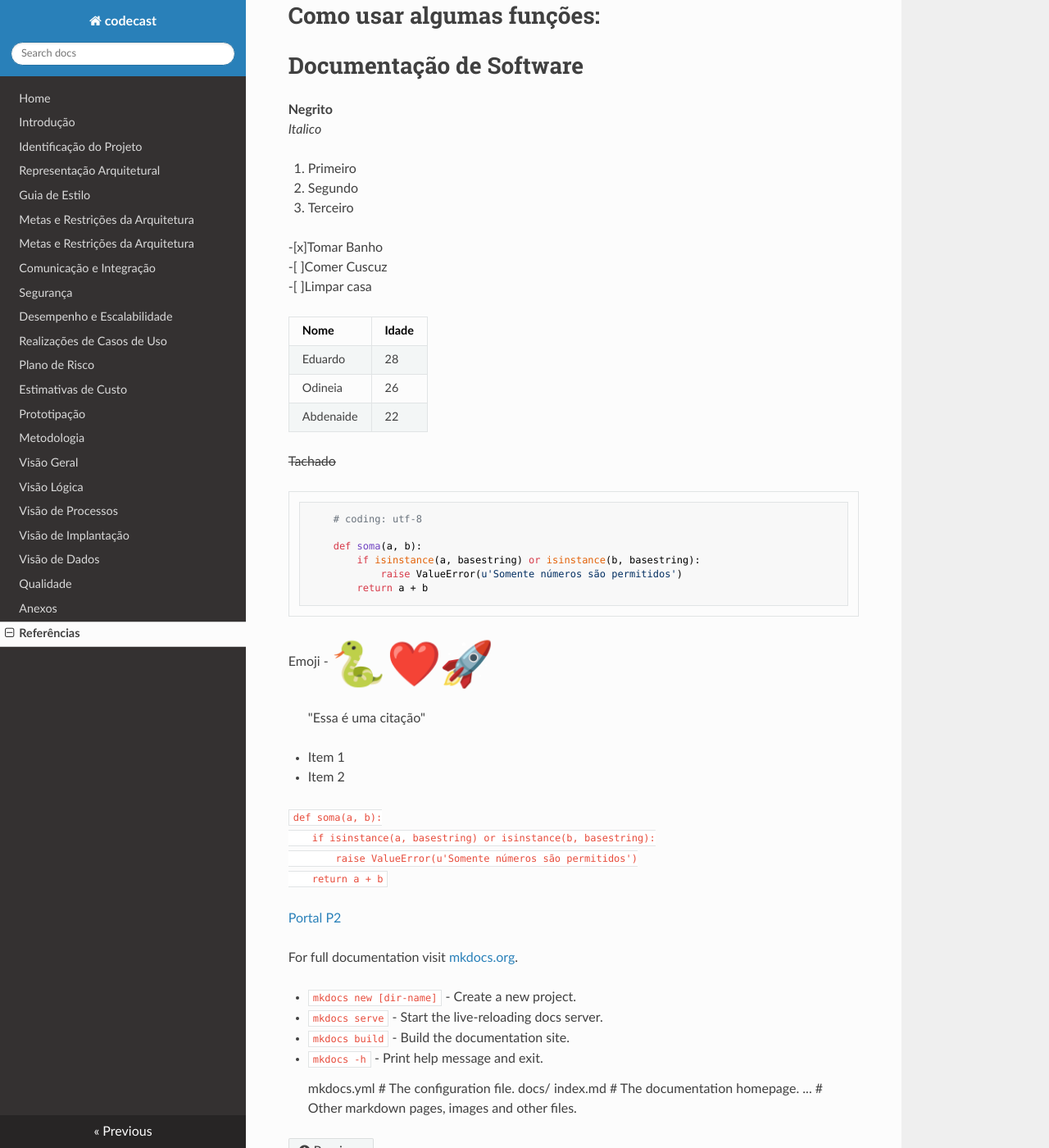
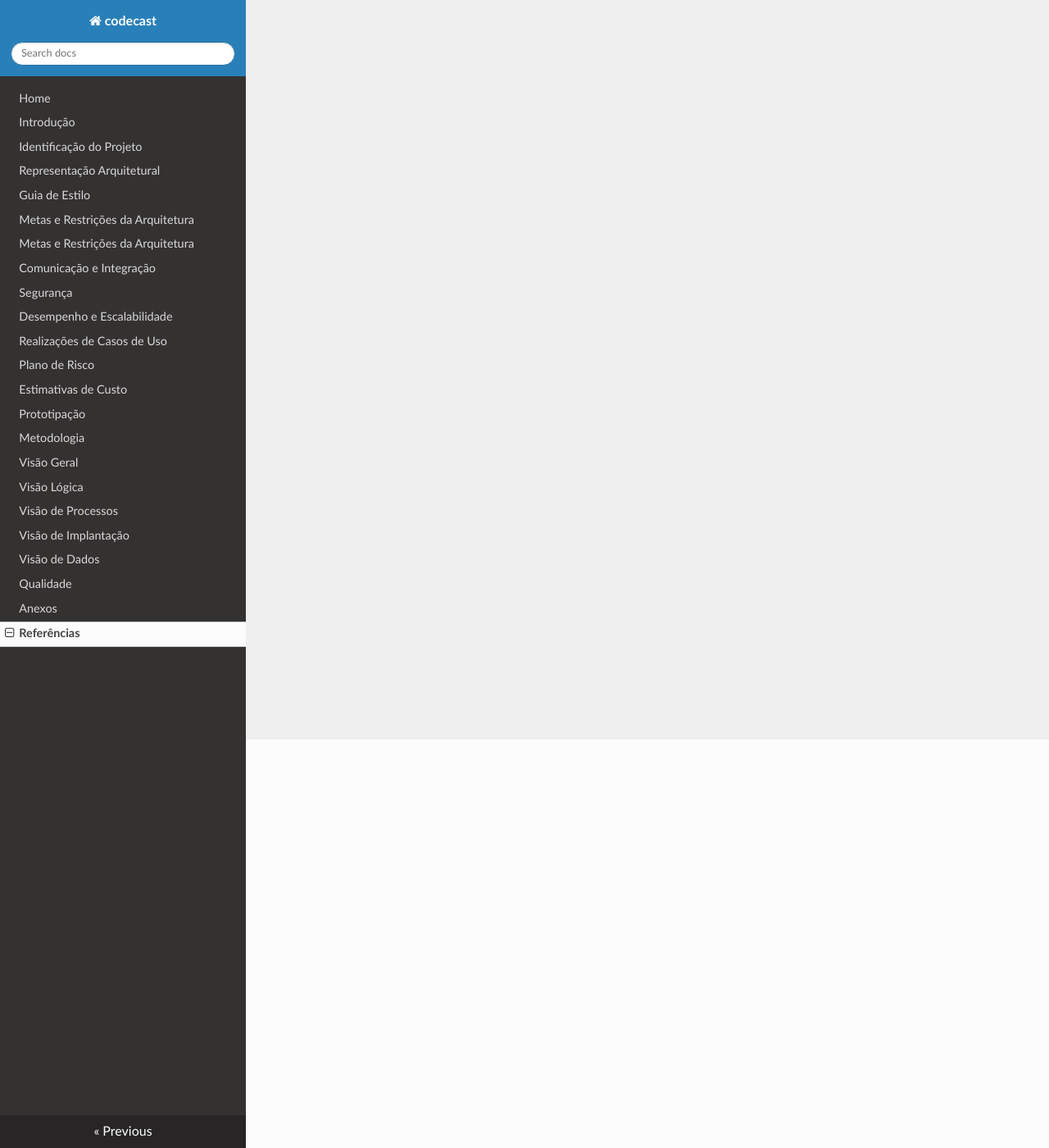
Before and after one commit to Vitor-Silva27/codecast, an MkDocs documentation site: the page built from docs/referencias.md, in a window 1280 px wide and 1400 px high, scrolled down 498 px. Shown: the whole window at 82% size. Built offline with MkDocs 1.6.1, drawn with Linux system fonts in a browser that asks for light colours; nearby versions of some CDN libraries; emoji names are drawn with the system emoji font; some of the changed text lies outside the part shown.

Commit message:
fazendo correções

````diff
--- a/docs/referencias.md
+++ b/docs/referencias.md
@@ -1,69 +1,2 @@
 # Gerenciamento de Riscos
 - [Relacione aqui referências a documentos, sítios na Internet, manuais ou qualquer outro item que tenha sido usado para a confecção do presente artefato.]
-
-# Depois exlcuir
-
-# RepositorioTemplate
-
-Repositório que deve ser utilizado como template inicial pelos grupos da Disciplina de Engenharia de Software III (Arquitetura de Software) do IFPI Campus Pedro II, ministrada pelo Prof. Cleber Araújo. **Atenção: Renomeie o seu repositório para (Ano.Semestre)(Grupo)(NomeDoProjeto).**
-
-(Apague esta seção)
-
-# Como usar algumas funções:
-
-# Documentação de Software
-
-**Negrito**
-*Italico*
-
-1. Primeiro
-2. Segundo
-3. Terceiro
-
--[x]Tomar Banho
--[ ]Comer Cuscuz
--[ ]Limpar casa
-
-|Nome |Idade|
-|-----|-----|
-|Eduardo|28|
-|Odineia|26|
-|Abdenaide|22|
-
-~~Tachado~~
-
-```
-    # coding: utf-8
-
-    def soma(a, b):
-        if isinstance(a, basestring) or isinstance(b, basestring):
-            raise ValueError(u'Somente números são permitidos')
-        return a + b
-```
-
-Emoji - :snake: :heart::rocket:
-
-> "Essa é uma citação"
-
-* Item 1
-* Item 2
-
-`def soma(a, b):
-    if isinstance(a, basestring) or isinstance(b, basestring):
-        raise ValueError(u'Somente números são permitidos')
-    return a + b`
-
-[Portal P2](https://www.portalp2.com)
-
-For full documentation visit [mkdocs.org](https://www.mkdocs.org).
-
-
-* `mkdocs new [dir-name]` - Create a new project.
-* `mkdocs serve` - Start the live-reloading docs server.
-* `mkdocs build` - Build the documentation site.
-* `mkdocs -h` - Print help message and exit.
-
-    mkdocs.yml    # The configuration file.
-    docs/
-        index.md  # The documentation homepage.
-        ...       # Other markdown pages, images and other files.
````
Also changed, not shown: docs/index.md (+1 -1 lines), docs/introducao.md (+0 -3 lines), docs/metas.md (+1 -1 lines), docs/metodologia.md (+5 -3 lines), docs/prototipacao.md (+4 -4 lines).
